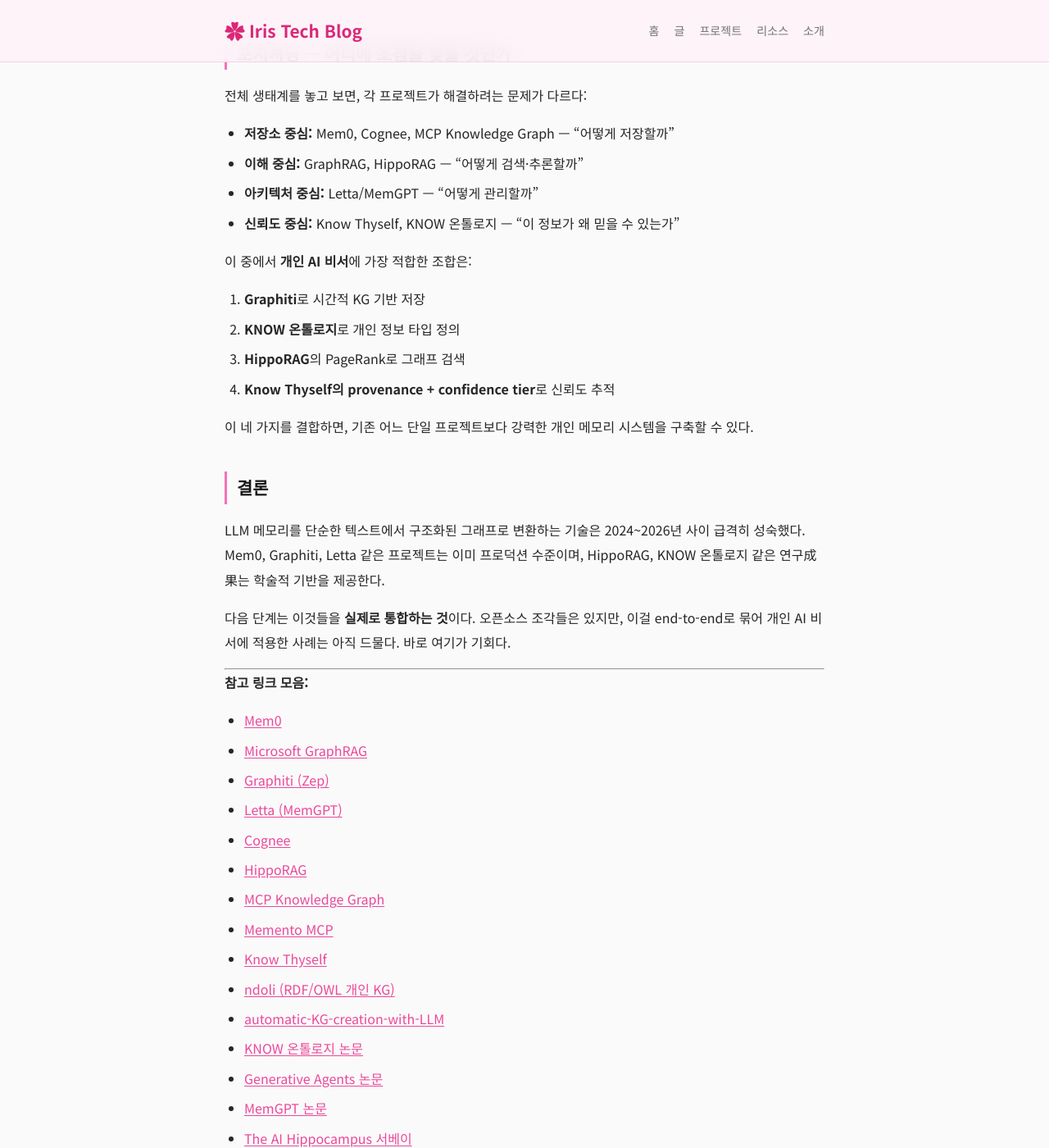
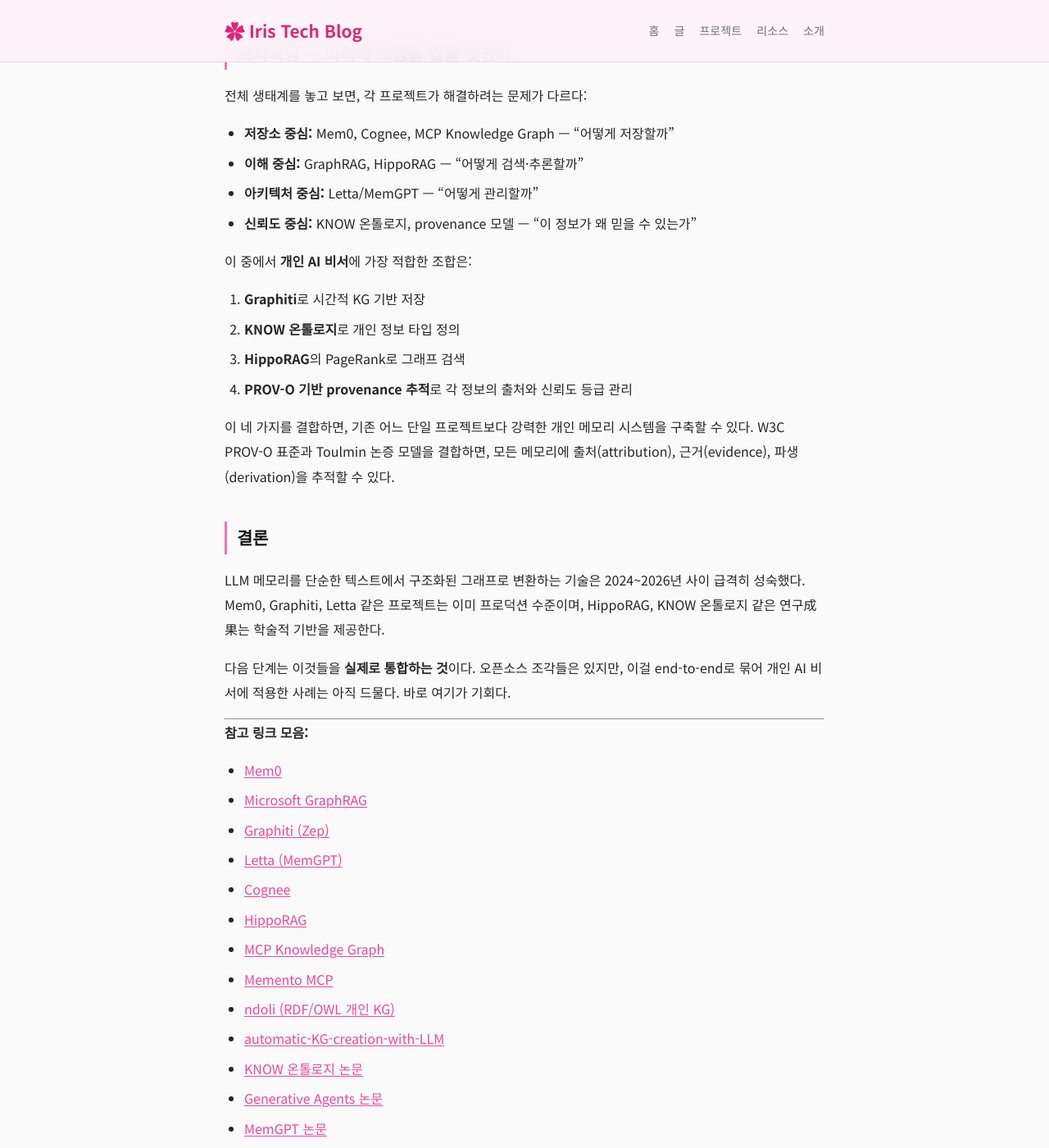
Before and after one commit to zemyalpha/techlog, a Jekyll site: the page built from _posts/2026-05-05-llm-memory-knowledge-graph-ecosystem.md, in a window 1280 px wide and 1400 px high, scrolled down 4797 px. Shown: the whole window at 82% size. Built offline with Jekyll 4.4.1, drawn with Linux system fonts in a browser that asks for light colours.

Commit message:
fix: remove Know Thyself reference — too early-stage for citation

```diff
--- a/_posts/2026-05-05-llm-memory-knowledge-graph-ecosystem.md
+++ b/_posts/2026-05-05-llm-memory-knowledge-graph-ecosystem.md
@@ -148,16 +148,16 @@
 - **저장소 중심:** Mem0, Cognee, MCP Knowledge Graph — "어떻게 저장할까"
 - **이해 중심:** GraphRAG, HippoRAG — "어떻게 검색·추론할까"
 - **아키텍처 중심:** Letta/MemGPT — "어떻게 관리할까"
-- **신뢰도 중심:** Know Thyself, KNOW 온톨로지 — "이 정보가 왜 믿을 수 있는가"
+- **신뢰도 중심:** KNOW 온톨로지, provenance 모델 — "이 정보가 왜 믿을 수 있는가"
 
 이 중에서 **개인 AI 비서**에 가장 적합한 조합은:
 
 1. **Graphiti**로 시간적 KG 기반 저장
 2. **KNOW 온톨로지**로 개인 정보 타입 정의
 3. **HippoRAG**의 PageRank로 그래프 검색
-4. **Know Thyself의 provenance + confidence tier**로 신뢰도 추적
+4. **PROV-O 기반 provenance 추적**로 각 정보의 출처와 신뢰도 등급 관리
 
-이 네 가지를 결합하면, 기존 어느 단일 프로젝트보다 강력한 개인 메모리 시스템을 구축할 수 있다.
+이 네 가지를 결합하면, 기존 어느 단일 프로젝트보다 강력한 개인 메모리 시스템을 구축할 수 있다. W3C PROV-O 표준과 Toulmin 논증 모델을 결합하면, 모든 메모리에 출처(attribution), 근거(evidence), 파생(derivation)을 추적할 수 있다.
 
 ## 결론
 
@@ -177,7 +177,6 @@
 - [HippoRAG](https://github.com/OSU-NLP-Group/HippoRAG)
 - [MCP Knowledge Graph](https://github.com/shaneholloman/mcp-knowledge-graph)
 - [Memento MCP](https://github.com/gannonh/memento-mcp)
-- [Know Thyself](https://github.com/parrik/know-thyself)
 - [ndoli (RDF/OWL 개인 KG)](https://github.com/SteveHedson/ndoli)
 - [automatic-KG-creation-with-LLM](https://github.com/fusion-jena/automatic-KG-creation-with-LLM)
 - [KNOW 온톨로지 논문](https://arxiv.org/abs/2405.19877)
```
